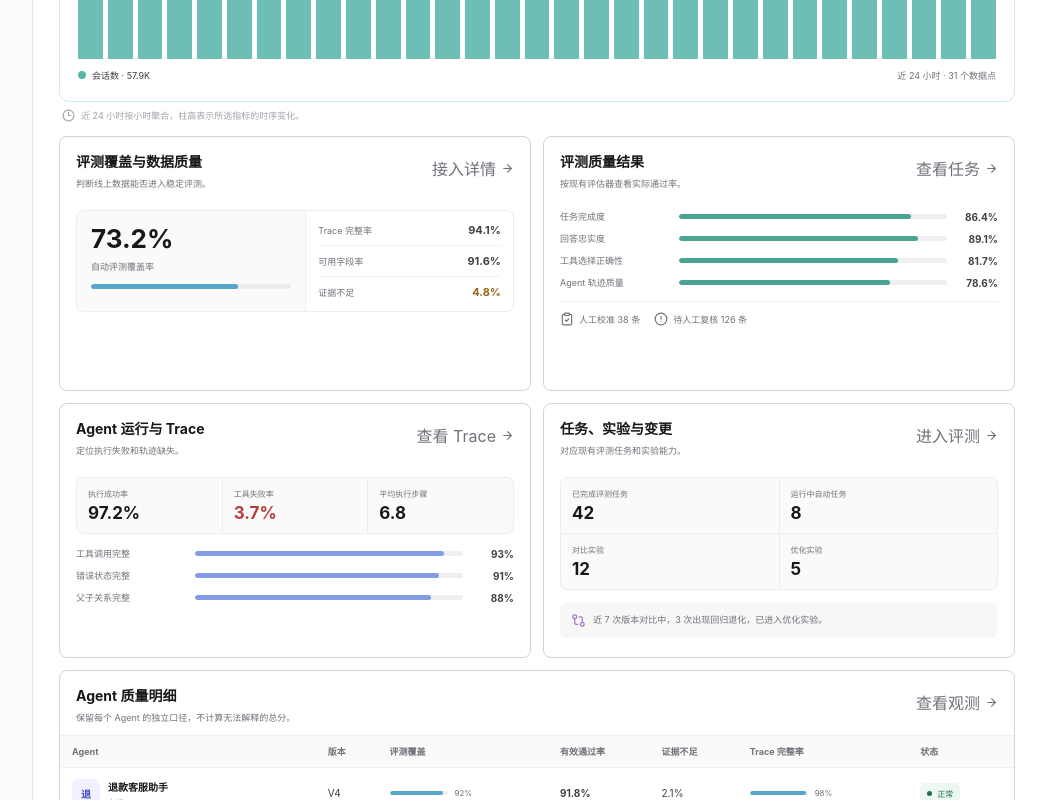
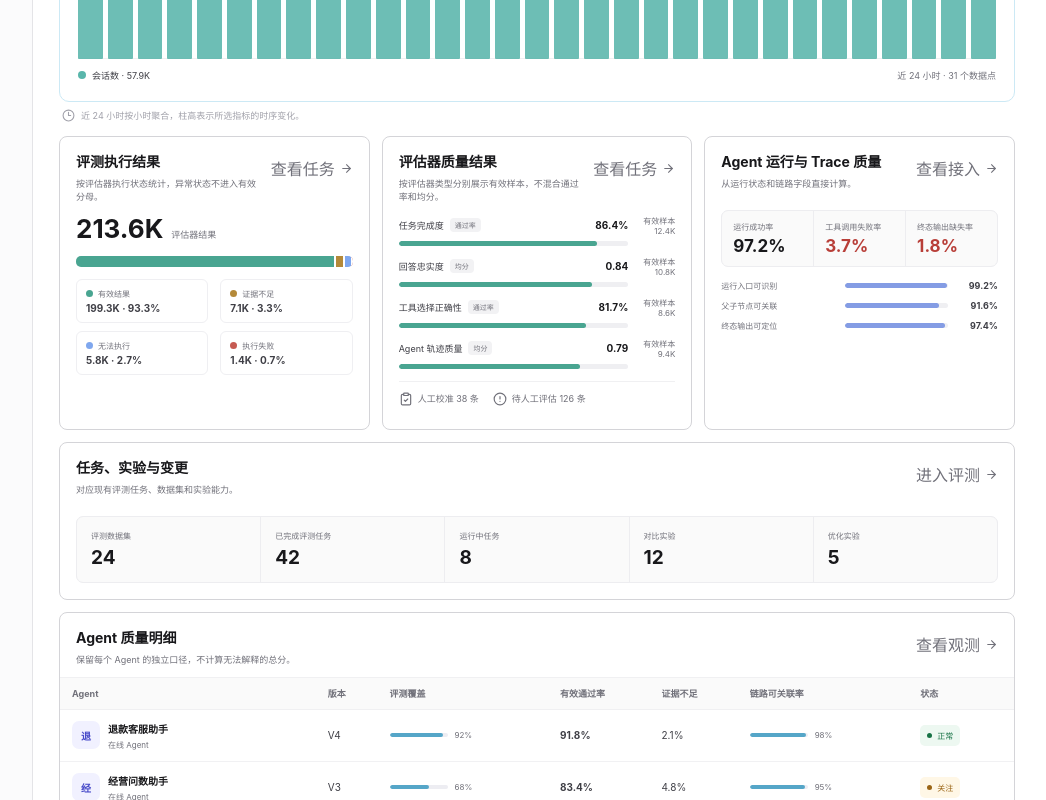
Before and after one commit to wang-zilei/agent-evaluation-platform, a React (Vite) app: page / in a window 1280 px wide. Shown: the part 580-1380 px from the top of the page, without its empty margins (199-1245 px from the left). Built offline with nearby package versions, Linux system fonts and the light colour scheme.

Commit message:
refine overview metric modules

```diff
--- a/src/features/overview/OverviewPage.tsx
+++ b/src/features/overview/OverviewPage.tsx
@@ -7,7 +7,6 @@ import {
   CircleAlert,
   ClipboardCheck,
   Clock3,
-  GitCompare,
   Layers3,
   Search,
 } from 'lucide-react';
@@ -51,17 +50,32 @@ const AGENT_ROWS = [
   { name: '工单分派助手', version: 'V5', coverage: 90, passRate: 89.2, insufficient: 1.8, completeness: 97, status: '正常' },
 ];
 
-const EVALUATOR_BARS = [
-  { label: '任务完成度', value: 86.4 },
-  { label: '回答忠实度', value: 89.1 },
-  { label: '工具选择正确性', value: 81.7 },
-  { label: 'Agent 轨迹质量', value: 78.6 },
+const RESULT_DISTRIBUTION = [
+  { label: '有效结果', value: 199300, percent: 93.3, color: '#49a591' },
+  { label: '证据不足', value: 7100, percent: 3.3, color: '#b48939' },
+  { label: '无法执行', value: 5800, percent: 2.7, color: '#7fa7ee' },
+  { label: '执行失败', value: 1400, percent: 0.7, color: '#c65b52' },
 ];
 
-const TRACE_BARS = [
-  { label: '工具调用完整', value: 93 },
-  { label: '错误状态完整', value: 91 },
-  { label: '父子关系完整', value: 88 },
+const EVALUATOR_RESULTS = [
+  { label: '任务完成度', kind: '通过率', value: 86.4, display: '86.4%', valid: '12.4K' },
+  { label: '回答忠实度', kind: '均分', value: 84, display: '0.84', valid: '10.8K' },
+  { label: '工具选择正确性', kind: '通过率', value: 81.7, display: '81.7%', valid: '8.6K' },
+  { label: 'Agent 轨迹质量', kind: '均分', value: 79, display: '0.79', valid: '9.4K' },
+];
+
+const TRACE_CHECKS = [
+  { label: '运行入口可识别', value: 99.2 },
+  { label: '父子节点可关联', value: 91.6 },
+  { label: '终态输出可定位', value: 97.4 },
+];
+
+const TASK_STATS = [
+  { label: '评测数据集', value: '24' },
+  { label: '已完成评测任务', value: '42' },
+  { label: '运行中任务', value: '8' },
+  { label: '对比实验', value: '12' },
+  { label: '优化实验', value: '5' },
 ];
 
 const formatChartValue = (metric: Metric, value: number) => {
@@ -159,9 +173,30 @@ function ModuleHeader({ title, note, action, onAction }: { title: string; note:
   </header>;
 }
 
-function PercentageRows({ rows }: { rows: Array<{ label: string; value: number }> }) {
-  return <div className="ov-percentage-rows">{rows.map((row) => <div key={row.label}>
-    <span>{row.label}</span><i><b style={{ width: `${row.value}%` }} /></i><strong>{row.value}%</strong>
+function ResultBreakdown() {
+  return <div className="ov-result-breakdown">
+    <div className="ov-result-total"><strong>213.6K</strong><span>评估器结果</span></div>
+    <div className="ov-result-stack" aria-label="评估器结果状态分布">
+      {RESULT_DISTRIBUTION.map((item) => <i key={item.label} style={{ width: `${item.percent}%`, background: item.color }} />)}
+    </div>
+    <div className="ov-result-legend">{RESULT_DISTRIBUTION.map((item) => <div key={item.label}>
+      <span><i style={{ background: item.color }} />{item.label}</span>
+      <strong>{(item.value / 1000).toFixed(1)}K · {item.percent}%</strong>
+    </div>)}</div>
+  </div>;
+}
+
+function EvaluatorResults() {
+  return <div className="ov-evaluator-results">{EVALUATOR_RESULTS.map((item) => <div key={item.label}>
+    <div className="ov-evaluator-results__head"><span>{item.label}<em>{item.kind}</em></span><strong>{item.display}</strong></div>
+    <i><b style={{ width: `${item.value}%` }} /></i>
+    <small>有效样本 {item.valid}</small>
+  </div>)}</div>;
+}
+
+function TraceChecks() {
+  return <div className="ov-trace-checks">{TRACE_CHECKS.map((item) => <div key={item.label}>
+    <span>{item.label}</span><i><b style={{ width: `${item.value}%` }} /></i><strong>{item.value}%</strong>
   </div>)}</div>;
 }
 
@@ -205,48 +240,40 @@ export default function OverviewPage({
     <TimeSeriesPanel metric={metric} scope={scope} onScopeChange={setScope} onMetricChange={setSelectedMetric} />
     <p className="ov-chart-caption"><Clock3 size={13} />{timeRange === '1天' ? '近 24 小时' : timeRange === '7天' ? '近 7 天' : '近 30 天'}按小时聚合，柱高表示所选指标的时序变化。</p>
 
-    <div className="ov-module-grid">
+    <div className="ov-module-grid ov-module-grid--three">
       <section className="ov-module" style={{ '--module-accent': '#55a6c8' } as CSSProperties}>
-        <ModuleHeader title="评测覆盖与数据质量" note="判断线上数据能否进入稳定评测。" action="接入详情" onAction={onOpenAccess} />
-        <div className="ov-coverage-block">
-          <div className="ov-coverage-main"><strong>73.2%</strong><span>自动评测覆盖率</span><i><b style={{ width: '73.2%' }} /></i></div>
-          <div className="ov-coverage-side"><span>Trace 完整率<strong>94.1%</strong></span><span>可用字段率<strong>91.6%</strong></span><span>证据不足<strong className="is-warning">4.8%</strong></span></div>
-        </div>
+        <ModuleHeader title="评测执行结果" note="按评估器执行状态统计，异常状态不进入有效分母。" action="查看任务" onAction={onOpenTasks} />
+        <ResultBreakdown />
       </section>
 
       <section className="ov-module" style={{ '--module-accent': '#49a591' } as CSSProperties}>
-        <ModuleHeader title="评测质量结果" note="按现有评估器查看实际通过率。" action="查看任务" onAction={onOpenTasks} />
-        <PercentageRows rows={EVALUATOR_BARS} />
-        <div className="ov-module-foot"><span><ClipboardCheck size={14} />人工校准 38 条</span><span><CircleAlert size={14} />待人工复核 126 条</span></div>
+        <ModuleHeader title="评估器质量结果" note="按评估器类型分别展示有效样本，不混合通过率和均分。" action="查看任务" onAction={onOpenTasks} />
+        <EvaluatorResults />
+        <div className="ov-module-foot"><span><ClipboardCheck size={14} />人工校准 38 条</span><span><CircleAlert size={14} />待人工评估 126 条</span></div>
       </section>
 
       <section className="ov-module" style={{ '--module-accent': '#849ce4' } as CSSProperties}>
-        <ModuleHeader title="Agent 运行与 Trace" note="定位执行失败和轨迹缺失。" action="查看 Trace" onAction={onOpenTrace} />
+        <ModuleHeader title="Agent 运行与 Trace 质量" note="从运行状态和链路字段直接计算。" action="查看接入" onAction={onOpenAccess} />
         <div className="ov-runtime-stats">
-          <div><span>执行成功率</span><strong>97.2%</strong></div>
-          <div><span>工具失败率</span><strong className="is-danger">3.7%</strong></div>
-          <div><span>平均执行步骤</span><strong>6.8</strong></div>
+          <div><span>运行成功率</span><strong>97.2%</strong></div>
+          <div><span>工具调用失败率</span><strong className="is-danger">3.7%</strong></div>
+          <div><span>终态输出缺失率</span><strong className="is-danger">1.8%</strong></div>
         </div>
-        <PercentageRows rows={TRACE_BARS} />
+        <TraceChecks />
       </section>
 
-      <section className="ov-module" style={{ '--module-accent': '#a477c7' } as CSSProperties}>
-        <ModuleHeader title="任务、实验与变更" note="对应现有评测任务和实验能力。" action="进入评测" onAction={onOpenTasks} />
-        <div className="ov-task-stats">
-          <div><span>已完成评测任务</span><strong>42</strong></div>
-          <div><span>运行中自动任务</span><strong>8</strong></div>
-          <div><span>对比实验</span><strong>12</strong></div>
-          <div><span>优化实验</span><strong>5</strong></div>
-        </div>
-        <div className="ov-change-note"><GitCompare size={15} /><span>近 7 次版本对比中，3 次出现回归退化，已进入优化实验。</span></div>
-      </section>
     </div>
+
+    <section className="ov-module ov-task-module" style={{ '--module-accent': '#a477c7' } as CSSProperties}>
+      <ModuleHeader title="任务、实验与变更" note="对应现有评测任务、数据集和实验能力。" action="进入评测" onAction={onOpenTasks} />
+      <div className="ov-task-stats">{TASK_STATS.map((item) => <div key={item.label}><span>{item.label}</span><strong>{item.value}</strong></div>)}</div>
+    </section>
 
     <section className="ov-agent-detail-module" style={{ '--module-accent': '#55a6c8' } as CSSProperties}>
       <ModuleHeader title="Agent 质量明细" note="保留每个 Agent 的独立口径，不计算无法解释的总分。" action="查看观测" onAction={onOpenTrace} />
       <div className="ov-agent-table-wrap">
         <table className="ov-agent-table">
-          <thead><tr><th>Agent</th><th>版本</th><th>评测覆盖</th><th>有效通过率</th><th>证据不足</th><th>Trace 完整率</th><th>状态</th></tr></thead>
+          <thead><tr><th>Agent</th><th>版本</th><th>评测覆盖</th><th>有效通过率</th><th>证据不足</th><th>链路可关联率</th><th>状态</th></tr></thead>
           <tbody>{AGENT_ROWS.map((item) => <tr key={`${item.name}-${item.version}`}>
             <td><button type="button" onClick={onOpenTrace}><span>{item.name.slice(0, 1)}</span><div><strong>{item.name}</strong><small>在线 Agent</small></div></button></td>
             <td>{item.version}</td>
--- a/src/features/overview/overview.css
+++ b/src/features/overview/overview.css
@@ -361,7 +361,7 @@
 
 .ov-module-grid {
   display: grid;
-  grid-template-columns: repeat(2, minmax(0, 1fr));
+  grid-template-columns: repeat(3, minmax(0, 1fr));
   gap: 12px;
 }
 
@@ -375,7 +375,7 @@
 }
 
 .ov-module {
-  min-height: 255px;
+  min-height: 294px;
   padding: 16px;
 }
 
@@ -424,69 +424,116 @@
 
 .ov-module__header button:hover { color: var(--module-accent); }
 
-.ov-coverage-block {
-  display: grid;
-  grid-template-columns: minmax(0, 1.05fr) minmax(165px, .95fr);
-  gap: 1px;
-  overflow: hidden;
-  border: 1px solid #ededf0;
-  border-radius: 7px;
-  background: #ededf0;
+.ov-result-breakdown {
+  display: flex;
+  flex-direction: column;
+  gap: 12px;
 }
 
-.ov-coverage-main {
+.ov-result-total {
+  display: flex;
+  align-items: baseline;
+  gap: 8px;
+}
+
+.ov-result-total strong { color: var(--eval-ink); font-size: 26px; line-height: 1.1; }
+.ov-result-total span { color: var(--eval-muted); font-size: 9px; }
+
+.ov-result-stack {
+  height: 11px;
+  display: flex;
+  overflow: hidden;
+  border-radius: 5px;
+  background: #efeff2;
+}
+
+.ov-result-stack i { min-width: 2px; display: block; height: 100%; }
+.ov-result-stack i + i { border-left: 2px solid #fff; }
+
+.ov-result-legend {
+  display: grid;
+  grid-template-columns: repeat(2, minmax(0, 1fr));
+  gap: 8px 12px;
+}
+
+.ov-result-legend > div {
   display: flex;
   flex-direction: column;
-  gap: 6px;
-  padding: 14px;
-  background: #fafafa;
+  gap: 3px;
+  padding: 8px 9px;
+  border: 1px solid #efeff2;
+  border-radius: 6px;
 }
 
-.ov-coverage-main strong { color: var(--eval-ink); font-size: 26px; line-height: 1.1; }
-.ov-coverage-main span { color: var(--eval-muted); font-size: 9px; }
-.ov-coverage-main i { height: 5px; margin-top: 5px; overflow: hidden; border-radius: 3px; background: #ececf0; }
-.ov-coverage-main i b { display: block; height: 100%; border-radius: inherit; background: var(--module-accent); }
+.ov-result-legend span {
+  display: flex;
+  align-items: center;
+  gap: 5px;
+  color: var(--eval-muted);
+  font-size: 8px;
+}
 
-.ov-coverage-side {
+.ov-result-legend span i { width: 7px; height: 7px; border-radius: 50%; }
+.ov-result-legend strong { color: var(--eval-text); font-size: 10px; }
+
+.ov-evaluator-results {
   display: flex;
   flex-direction: column;
-  gap: 0;
-  padding: 4px 12px;
-  background: #fff;
+  gap: 10px;
 }
 
-.ov-coverage-side span {
+.ov-evaluator-results > div {
+  display: grid;
+  grid-template-columns: minmax(0, 1fr) 38px;
+  gap: 5px 9px;
+}
+
+.ov-evaluator-results__head {
   display: flex;
   align-items: center;
   justify-content: space-between;
-  gap: 10px;
-  padding: 8px 0;
-  border-bottom: 1px solid #f1f1f3;
-  color: var(--eval-muted);
+  gap: 8px;
+}
+
+.ov-evaluator-results__head > span {
+  display: flex;
+  align-items: center;
+  gap: 6px;
+  color: var(--eval-text);
   font-size: 9px;
 }
 
-.ov-coverage-side span:last-child { border-bottom: 0; }
-.ov-coverage-side strong { color: var(--eval-text); font-size: 11px; }
-.ov-coverage-side strong.is-warning { color: var(--eval-amber); }
+.ov-evaluator-results__head em {
+  padding: 2px 5px;
+  border-radius: 4px;
+  color: var(--eval-muted);
+  background: #f2f2f4;
+  font-size: 7px;
+  font-style: normal;
+}
 
-.ov-percentage-rows {
+.ov-evaluator-results__head strong { color: var(--eval-ink); font-size: 10px; }
+.ov-evaluator-results > div > i { grid-column: 1; height: 5px; overflow: hidden; border-radius: 3px; background: #efeff2; }
+.ov-evaluator-results > div > i b { display: block; height: 100%; border-radius: inherit; background: var(--module-accent); }
+.ov-evaluator-results > div > small { grid-column: 2; grid-row: 1; align-self: center; color: var(--eval-muted); font-size: 8px; text-align: right; }
+
+.ov-trace-checks {
   display: flex;
   flex-direction: column;
   gap: 9px;
 }
 
-.ov-percentage-rows > div {
+.ov-trace-checks > div {
   display: grid;
-  grid-template-columns: 110px minmax(0, 1fr) 42px;
+  grid-template-columns: 116px minmax(0, 1fr) 42px;
   align-items: center;
-  gap: 9px;
+  gap: 8px;
 }
 
-.ov-percentage-rows span { overflow: hidden; color: var(--eval-muted); font-size: 9px; text-overflow: ellipsis; white-space: nowrap; }
-.ov-percentage-rows i { height: 5px; overflow: hidden; border-radius: 3px; background: #efeff2; }
-.ov-percentage-rows i b { display: block; height: 100%; border-radius: inherit; background: var(--module-accent); }
-.ov-percentage-rows strong { color: var(--eval-text); font-size: 10px; text-align: right; }
+.ov-trace-checks span { overflow: hidden; color: var(--eval-muted); font-size: 8px; text-overflow: ellipsis; white-space: nowrap; }
+.ov-trace-checks i { height: 5px; overflow: hidden; border-radius: 3px; background: #efeff2; }
+.ov-trace-checks i b { display: block; height: 100%; border-radius: inherit; background: var(--module-accent); }
+.ov-trace-checks strong { color: var(--eval-text); font-size: 9px; text-align: right; }
 
 .ov-module-foot {
   display: flex;
@@ -505,8 +552,7 @@
   font-size: 9px;
 }
 
-.ov-runtime-stats,
-.ov-task-stats {
+.ov-runtime-stats {
   display: grid;
   grid-template-columns: repeat(3, minmax(0, 1fr));
   gap: 1px;
@@ -517,8 +563,7 @@
   background: #ededf0;
 }
 
-.ov-runtime-stats > div,
-.ov-task-stats > div {
+.ov-runtime-stats > div {
   min-width: 0;
   display: flex;
   flex-direction: column;
@@ -527,30 +572,36 @@
   background: #fafafa;
 }
 
-.ov-runtime-stats span,
-.ov-task-stats span { color: var(--eval-muted); font-size: 8px; }
-.ov-runtime-stats strong,
-.ov-task-stats strong { color: var(--eval-ink); font-size: 17px; }
+.ov-runtime-stats span { color: var(--eval-muted); font-size: 8px; }
+.ov-runtime-stats strong { color: var(--eval-ink); font-size: 17px; }
 .ov-runtime-stats strong.is-danger { color: var(--eval-red); }
 
-.ov-task-stats {
-  grid-template-columns: repeat(2, minmax(0, 1fr));
+.ov-task-module {
+  min-height: 0;
+  margin-top: 12px;
 }
 
-.ov-change-note {
-  display: flex;
-  align-items: flex-start;
-  gap: 7px;
-  margin-top: 12px;
-  padding: 10px 11px;
-  border-radius: 6px;
-  color: var(--eval-muted);
-  background: #f7f7f8;
-  font-size: 9px;
-  line-height: 1.55;
+.ov-task-stats {
+  display: grid;
+  grid-template-columns: repeat(5, minmax(0, 1fr));
+  gap: 1px;
+  overflow: hidden;
+  border: 1px solid #ededf0;
+  border-radius: 7px;
+  background: #ededf0;
 }
 
-.ov-change-note svg { flex: 0 0 auto; color: var(--module-accent); }
+.ov-task-stats > div {
+  min-width: 0;
+  display: flex;
+  flex-direction: column;
+  gap: 5px;
+  padding: 13px 14px;
+  background: #fafafa;
+}
+
+.ov-task-stats span { color: var(--eval-muted); font-size: 8px; }
+.ov-task-stats strong { color: var(--eval-ink); font-size: 19px; }
 
 .ov-agent-detail-module {
   margin-top: 12px;
@@ -658,9 +709,8 @@
   .ov-time-panel__header { align-items: flex-start; flex-direction: column; }
   .ov-time-chart { height: 220px; overflow-x: auto; }
   .ov-time-bars { min-width: 800px; }
-  .ov-coverage-block { grid-template-columns: 1fr; }
-  .ov-coverage-side { padding: 2px 12px; }
   .ov-module { min-height: 0; }
+  .ov-task-stats { grid-template-columns: repeat(2, minmax(0, 1fr)); }
 }
 
 @media (max-width: 480px) {
@@ -671,7 +721,9 @@
   .ov-time-panel__summary { align-items: flex-start; flex-wrap: wrap; }
   .ov-scope-switch { width: 100%; }
   .ov-scope-switch button { flex: 1; }
-  .ov-percentage-rows > div { grid-template-columns: 100px minmax(0, 1fr) 38px; }
+  .ov-result-legend { grid-template-columns: 1fr; }
+  .ov-trace-checks > div { grid-template-columns: 105px minmax(0, 1fr) 38px; }
   .ov-runtime-stats { grid-template-columns: 1fr; }
+  .ov-task-stats { grid-template-columns: 1fr; }
   .ov-module__header { flex-direction: column; }
 }
```
